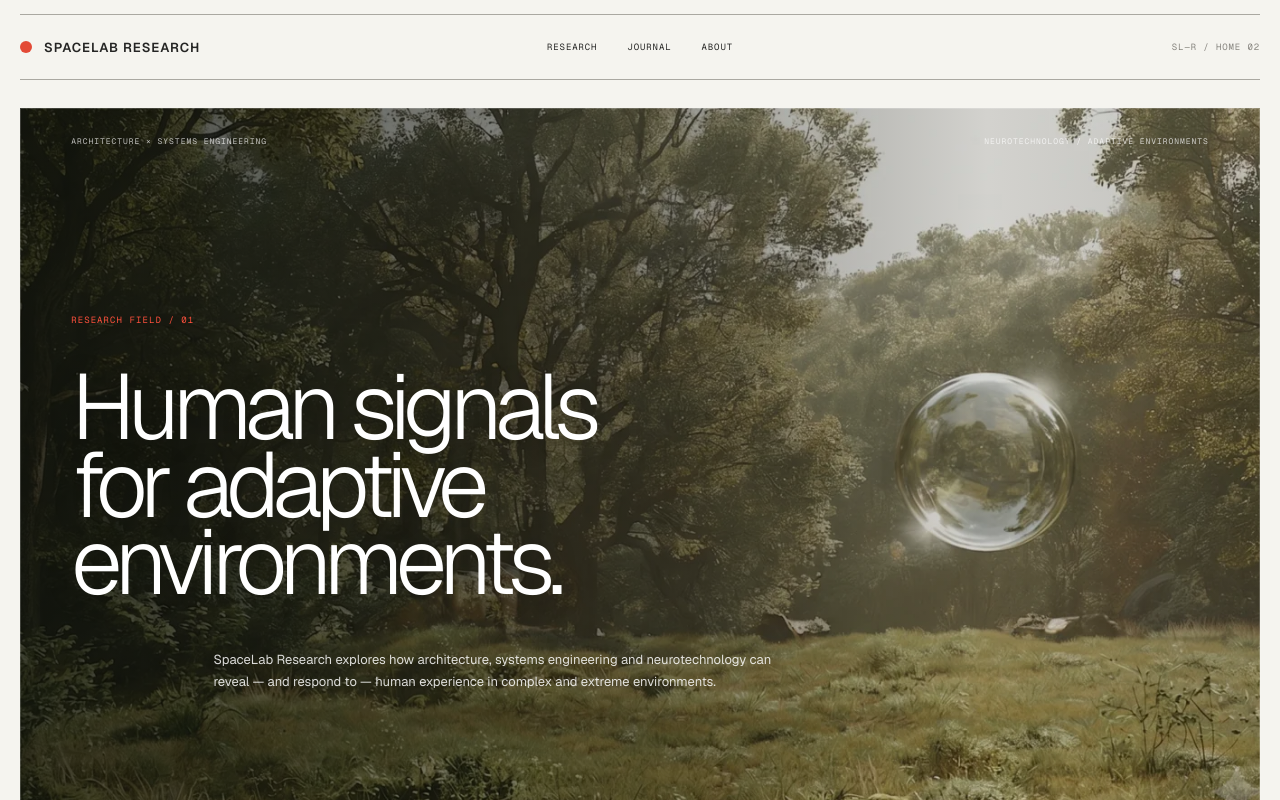
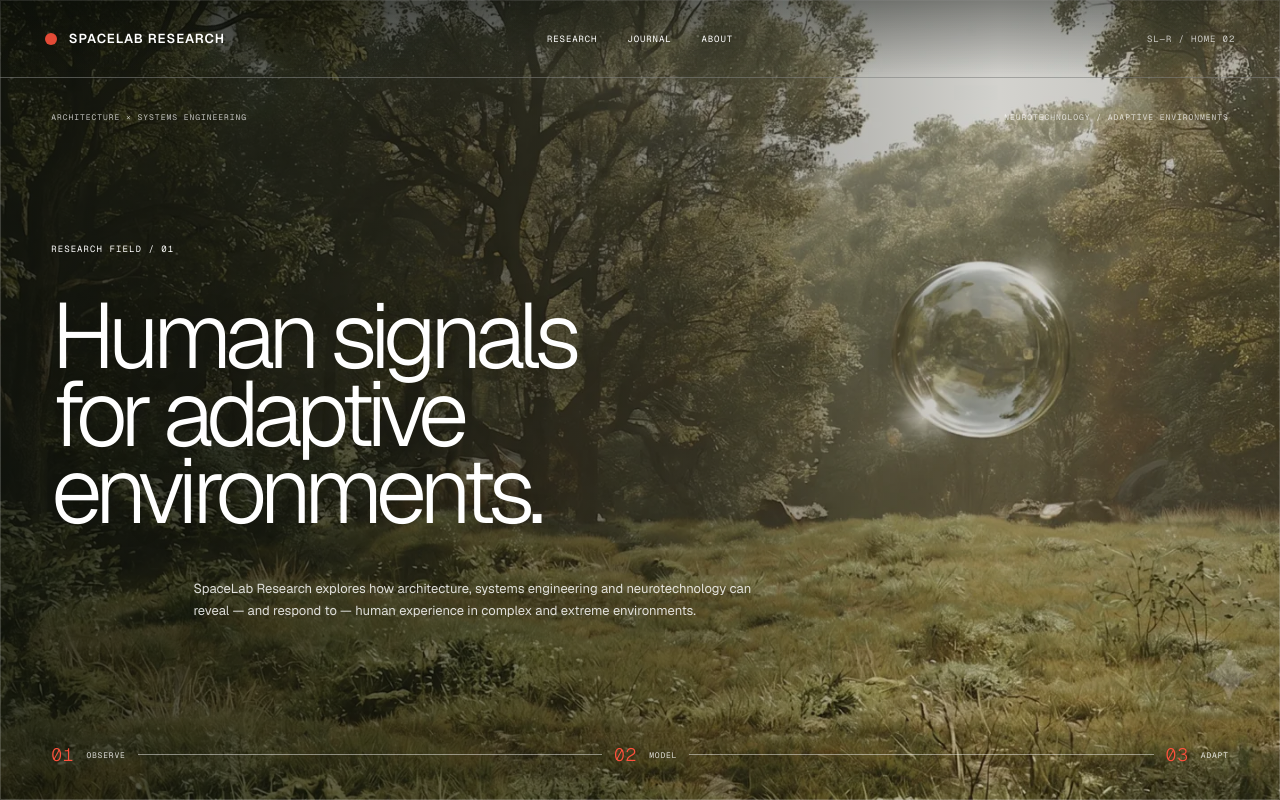
Before and after one commit to SpaceLabResearch/SpaceLabResearch.github.io, a Next.js app: page /test-home in a window 1280 px wide. Shown: the top 800 px of the page. Built offline with nearby package versions, Linux system fonts and the light colour scheme.

Commit message:
Make test home hero full bleed with white overlay navigation

```diff
--- a/app/globals.css
+++ b/app/globals.css
@@ -154,3 +154,45 @@
   .test-copy h1{font-size:55px}
   .test-intro{margin-left:0;max-width:92%}
 }
+
+
+/* Test home — full-bleed photographic cover */
+.test-home{
+  max-width:none;
+  margin:0;
+  padding:0;
+  overflow:hidden;
+}
+.test-header{
+  position:absolute;
+  inset:0 0 auto 0;
+  z-index:10;
+  height:78px;
+  padding:0 clamp(20px,3.5vw,56px);
+  border-top:0;
+  border-bottom:1px solid rgba(255,255,255,.28);
+  color:#fff;
+  background:linear-gradient(180deg,rgba(5,9,5,.42),rgba(5,9,5,0));
+}
+.test-header .test-code{color:rgba(255,255,255,.72)}
+.test-header nav a:hover{color:#ff513d}
+.test-hero{
+  min-height:100svh;
+  width:100%;
+  margin:0;
+  padding:112px clamp(28px,4vw,64px) 34px;
+  background-position:center center;
+}
+.test-kicker{color:#fff}
+.test-statement{padding-left:clamp(20px,3.5vw,56px);padding-right:clamp(20px,3.5vw,56px)}
+.test-footer{padding:0 clamp(20px,3.5vw,56px) 22px}
+@media(max-width:900px){
+  .test-hero{min-height:100svh;margin:0;padding-top:104px}
+}
+@media(max-width:600px){
+  .test-header{height:68px;padding:0 14px}
+  .test-header nav{gap:11px}
+  .test-hero{min-height:100svh;margin:0;padding:92px 18px 24px}
+  .test-statement{padding-left:18px;padding-right:18px}
+  .test-footer{padding-left:14px;padding-right:14px}
+}
```
